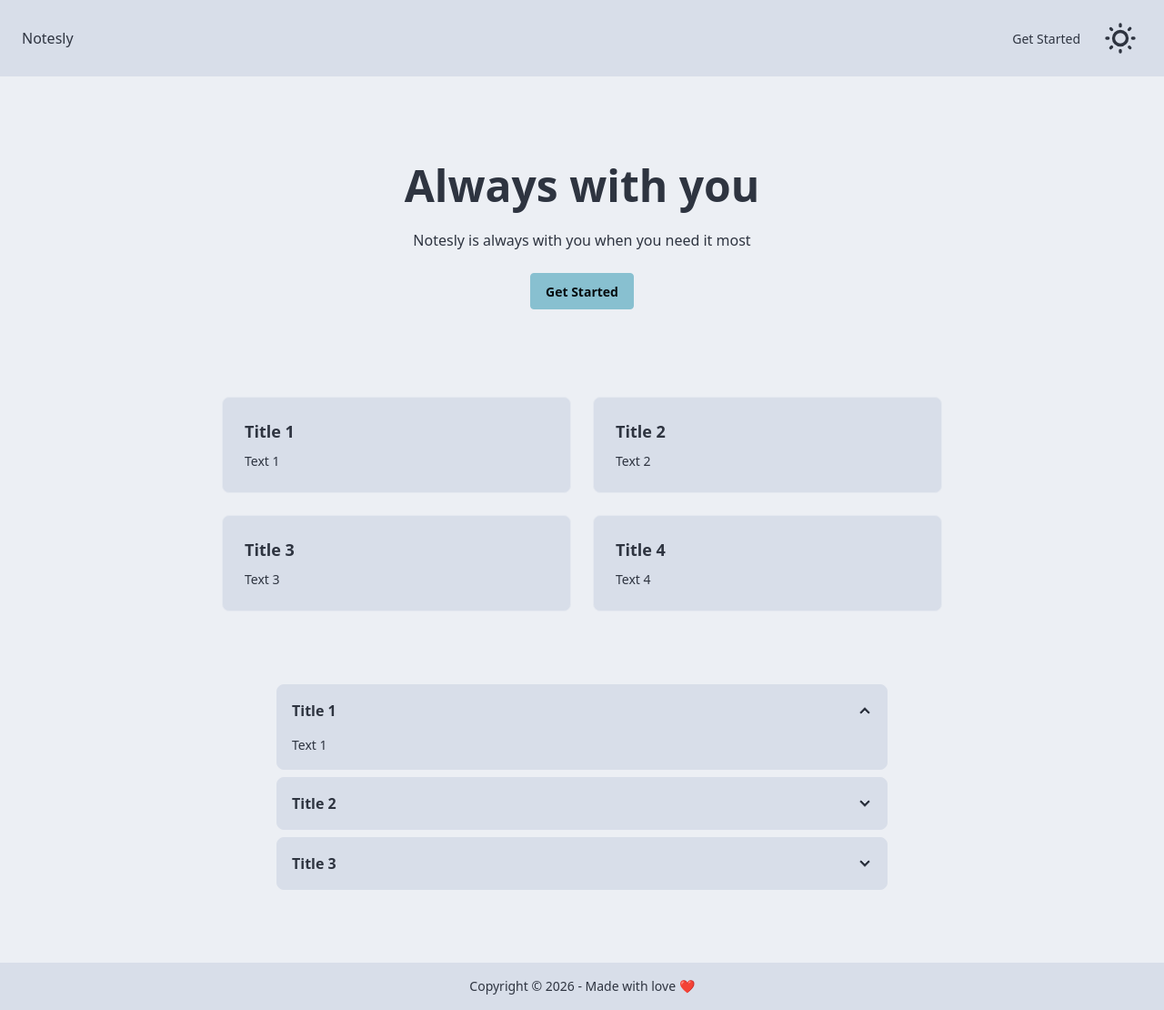
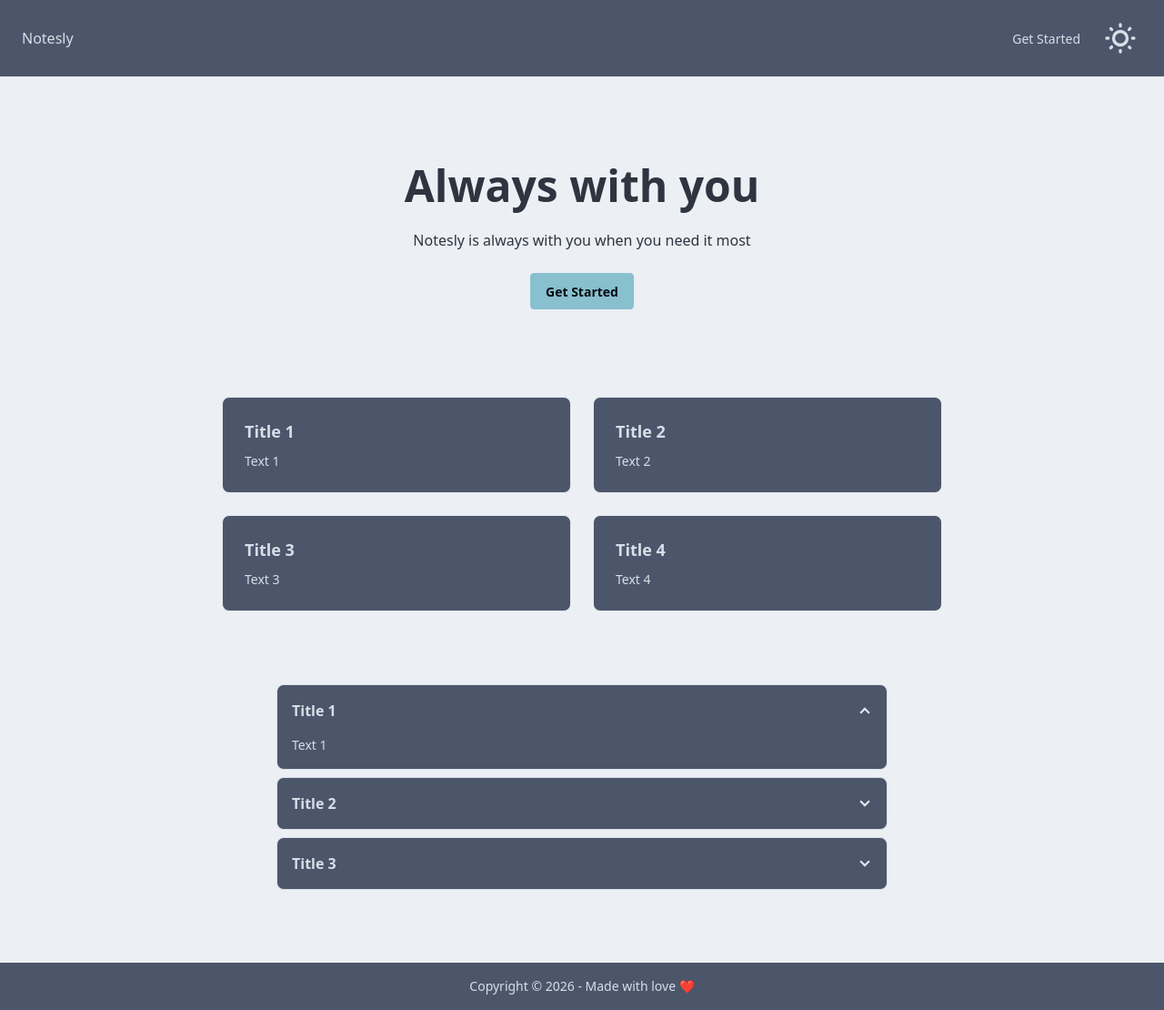
Before and after one commit to sh4man4ik/Notesly, a React (Vite) app in the folder frontend/: page /about in a window 1280 px wide. Shown: the whole page at 91% size. Built offline with nearby package versions, Linux system fonts and the light colour scheme.

Commit message:
update colors

```diff
--- a/frontend/src/index.css
+++ b/frontend/src/index.css
@@ -1,7 +1,4 @@
 @import 'tailwindcss';
-
-/* For elements: bg-base-300 text-base-content */
-/* For buttons: btn-accent */
 
 @plugin "daisyui" {
 	themes:
--- a/frontend/src/modules/Cards/components/Card.tsx
+++ b/frontend/src/modules/Cards/components/Card.tsx
@@ -1,7 +1,7 @@
 function Card(props: any) {
 	return (
 		<>
-			<div className="card card-border bg-base-300 text-base-content w-96">
+			<div className="card card-border bg-neutral text-neutral-content w-96">
 				<div className="card-body">
 					<h2 className="card-title">{props.title}</h2>
 					<p>{props.text}</p>
--- a/frontend/src/modules/FAQ/FAQ.tsx
+++ b/frontend/src/modules/FAQ/FAQ.tsx
@@ -4,17 +4,17 @@ function FAQ() {
 	return (
 		<>
 			<div className="margin-top grid gap-2 w-[90%] max-w-2xl mx-auto">
-				<div className="collapse collapse-arrow bg-base-300 text-base-content border border-base-300">
+				<div className="collapse collapse-arrow bg-neutral text-neutral-content border border-base-300">
 					<input type="radio" name="my-accordion-2" defaultChecked />
 					<div className="collapse-title font-semibold">{getText('FAQ.firstQuestion.title')}</div>
 					<div className="collapse-content text-sm">{getText('FAQ.firstQuestion.text')}</div>
 				</div>
-				<div className="collapse collapse-arrow bg-base-300 text-base-content border border-base-300">
+				<div className="collapse collapse-arrow bg-neutral text-neutral-content border border-base-300">
 					<input type="radio" name="my-accordion-2" />
 					<div className="collapse-title font-semibold">{getText('FAQ.secondQuestion.title')}</div>
 					<div className="collapse-content text-sm">{getText('FAQ.secondQuestion.text')}</div>
 				</div>
-				<div className="collapse collapse-arrow bg-base-300 text-base-content border border-base-300">
+				<div className="collapse collapse-arrow bg-neutral text-neutral-content border border-base-300">
 					<input type="radio" name="my-accordion-2" />
 					<div className="collapse-title font-semibold">{getText('FAQ.thirdQuestion.title')}</div>
 					<div className="collapse-content text-sm">{getText('FAQ.thirdQuestion.text')}</div>
--- a/frontend/src/modules/Footer/Footer.tsx
+++ b/frontend/src/modules/Footer/Footer.tsx
@@ -3,7 +3,7 @@ import getText from '../../shared/texts/texts';
 function Footer() {
 	return (
 		<>
-			<footer className="margin-top footer sm:footer-horizontal footer-center bg-base-300 text-base-content p-4">
+			<footer className="margin-top footer sm:footer-horizontal footer-center bg-neutral text-neutral-content p-4">
 				<aside>
 					<p>{getText('footer.text')}</p>
 				</aside>
--- a/frontend/src/modules/Navbar/Navbar.tsx
+++ b/frontend/src/modules/Navbar/Navbar.tsx
@@ -8,7 +8,7 @@ function Navbar() {
 				<input id="my-drawer-2" type="checkbox" className="drawer-toggle" />
 				<div className="drawer-content flex flex-col">
 					{/* Navbar */}
-					<div className="navbar bg-base-300 text-base-content w-full">
+					<div className="navbar bg-neutral text-neutral-content w-full">
 						<div className="flex-none lg:hidden">
 							<label htmlFor="my-drawer-2" aria-label="open sidebar" className="btn btn-square btn-ghost">
 								<svg
@@ -42,7 +42,7 @@ function Navbar() {
 				</div>
 				<div className="drawer-side">
 					<label htmlFor="my-drawer-2" aria-label="close sidebar" className="drawer-overlay"></label>
-					<ul className="menu bg-base-200 min-h-full w-80 p-4">
+					<ul className="menu bg-neutral text-neutral-content min-h-full w-80 p-4">
 						{/* Sidebar content here */}
 						<div className="flex justify-start">
 							<li>
```
